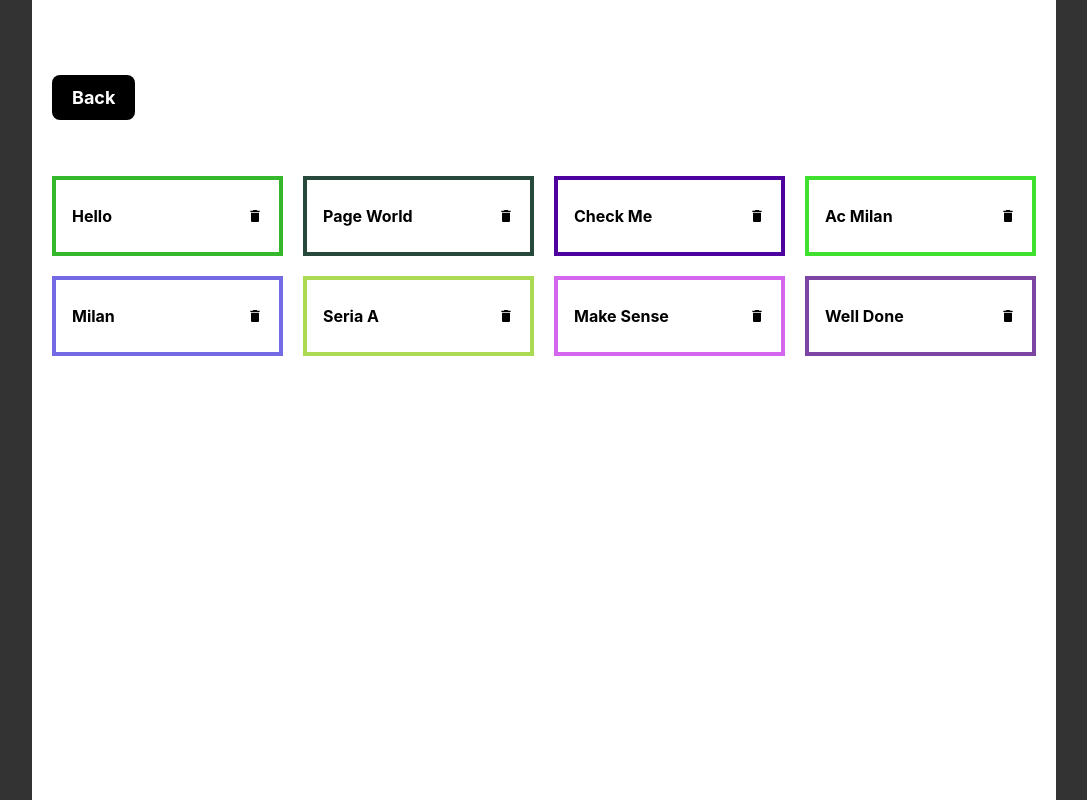
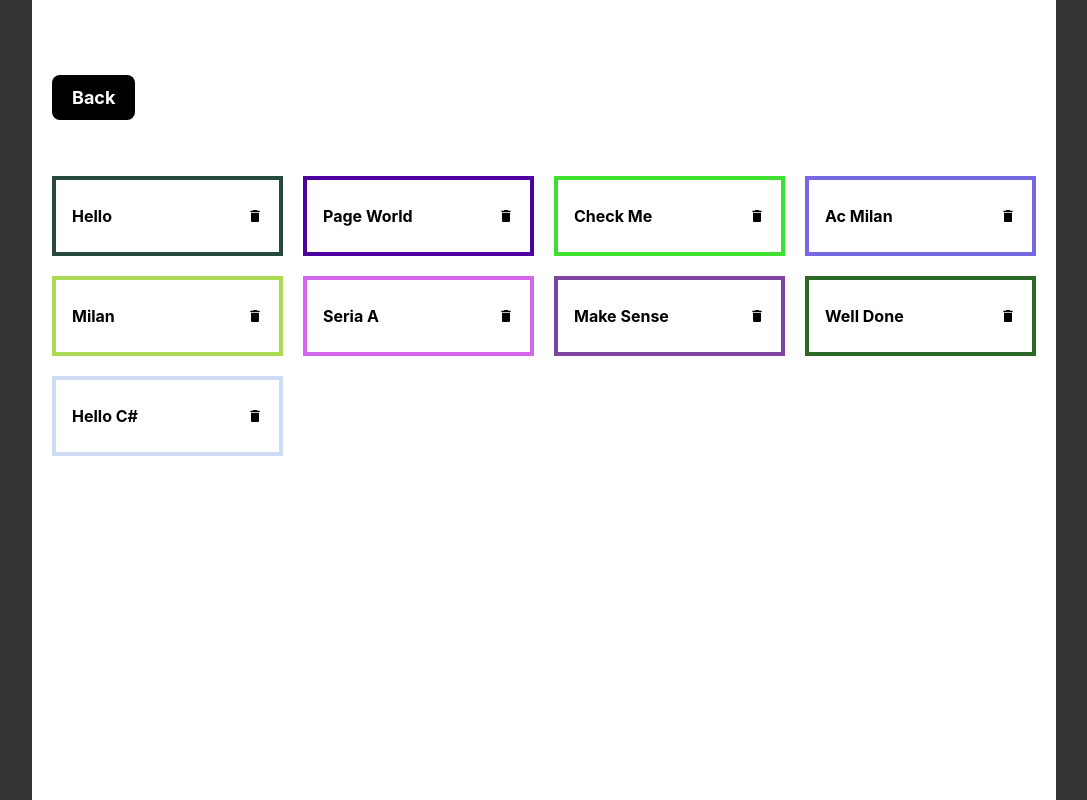
Before and after one commit to Dare649/character-app, a React (Vite) app: page /screen-2 in a window 1280 px wide. Shown: the whole page, without its empty margins (96-1183 px from the left). Built offline with nearby package versions, Linux system fonts and the light colour scheme; data requests are answered from the project's data file.

Commit message:
added a README file and comments for better documentation

```diff
--- a/data/db.json
+++ b/data/db.json
@@ -31,6 +31,10 @@
     {
       "id": "ba85",
       "character": "Well done"
+    },
+    {
+      "id": "df87",
+      "character": "Hello C#"
     }
   ]
 }
--- a/src/axios.js
+++ b/src/axios.js
@@ -1,5 +1,5 @@
 import axios from "axios";
 
 export const axiosClient = axios.create({
-    baseURL: "http://localhost:3005/"
+    baseURL: "http://localhost:3000/"
 })
```
Also changed, not shown: 1 other file (tests, documents, lock files or other folders).
